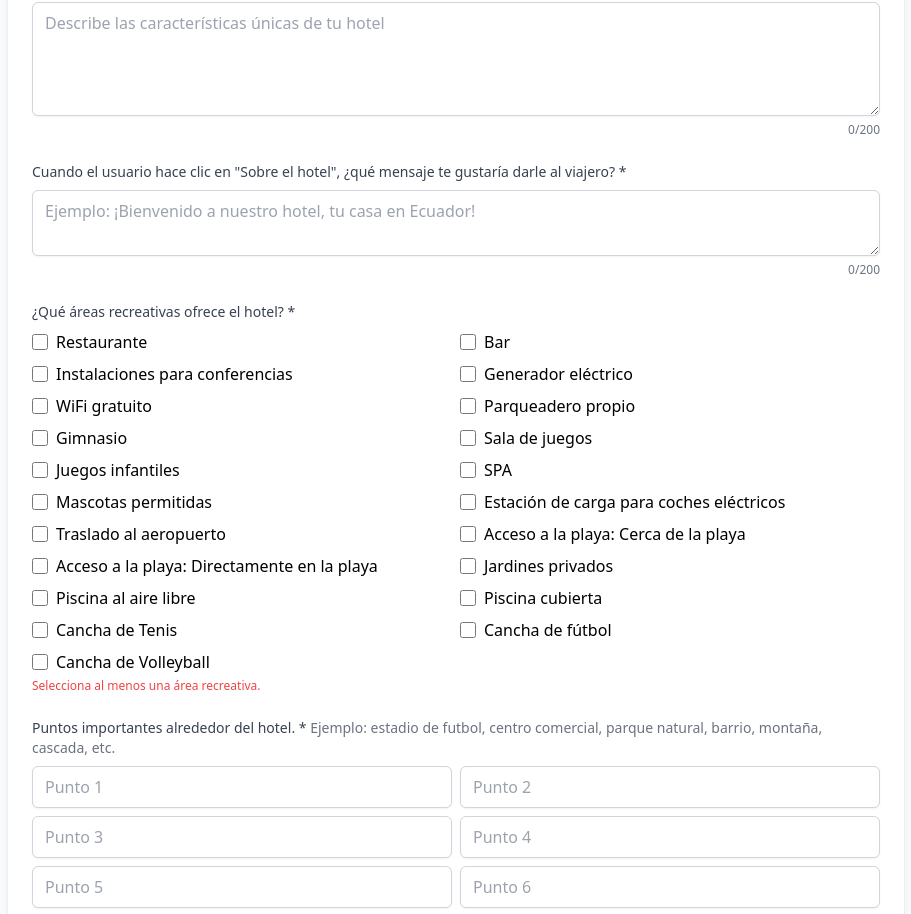
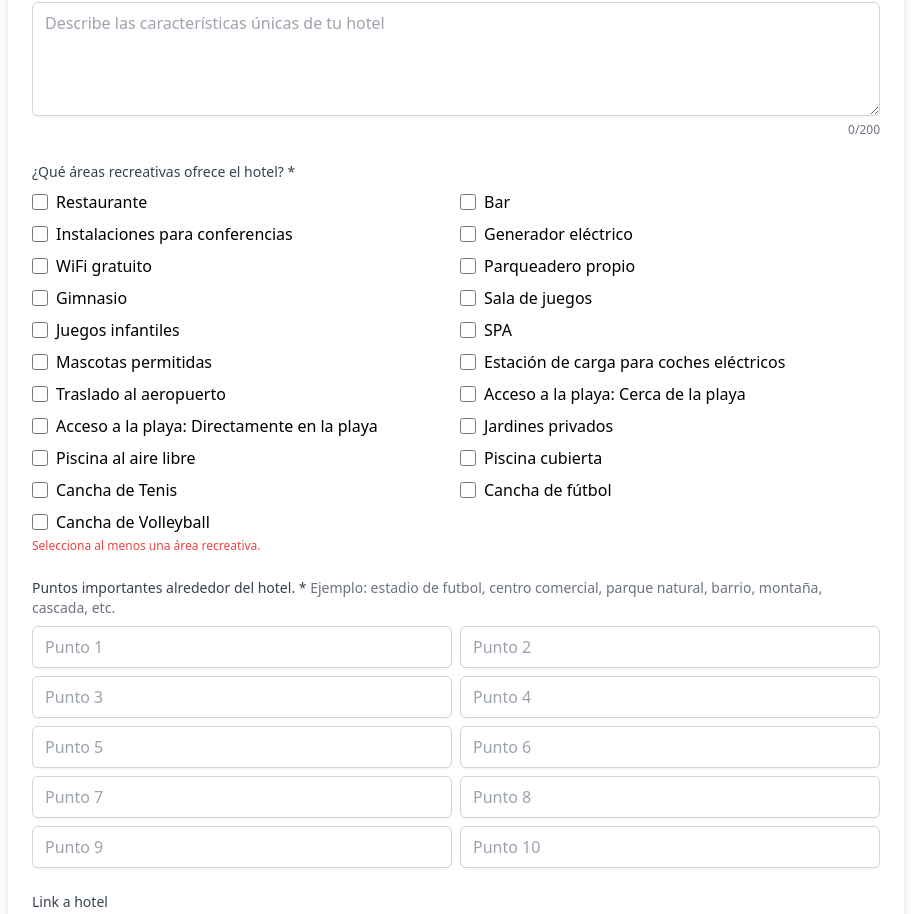
Before and after one commit to Mau567/AHOTEC_chatbot, a Next.js app: page / in a window 1280 px wide. Shown: the part 883-1797 px from the top of the page, without its empty margins (184-1095 px from the left). Built offline with nearby package versions, Linux system fonts and the light colour scheme.

Commit message:
Remove 'aboutMessage' field from hotel registration form, including its associated input and submission logic, to streamline the form and enhance user experience.

```diff
--- a/app/page.tsx
+++ b/app/page.tsx
@@ -11,7 +11,6 @@ interface HotelFormData {
   description: string
   bookingLink: string // Renombrar a linkHotel
   image?: File | null
-  aboutMessage: string // Mensaje para el viajero
   recreationAreas: string[] // Áreas recreativas ahora es array
   locationPhrase: string // Localización en una frase
   address: string // Dirección
@@ -34,7 +33,6 @@ export default function Home() {
     description: '',
     bookingLink: '',
     image: null,
-    aboutMessage: '',
     recreationAreas: [], // Cambiado a array
     locationPhrase: '',
     address: '',
@@ -157,7 +155,6 @@ export default function Home() {
         form.append('image', formData.image)
       }
       form.append('surroundings', formData.surroundings.join(','))
-      form.append('aboutMessage', formData.aboutMessage)
       form.append('recreationAreas', recreationAreasString)
       form.append('locationPhrase', formData.locationPhrase)
       form.append('address', formData.address)
@@ -179,7 +176,6 @@ export default function Home() {
           description: '',
           bookingLink: '',
           image: null,
-          aboutMessage: '',
           recreationAreas: [],
           locationPhrase: '',
           address: '',
@@ -466,25 +462,6 @@ export default function Home() {
                 <div className="text-xs text-gray-500 text-right">{formData.description.length}/200</div>
               </div>
 
-              {/* Mensaje para el viajero */}
-              <div>
-                <label htmlFor="aboutMessage" className="block text-sm font-medium text-gray-700 mb-2">
-                  Cuando el usuario hace clic en "Sobre el hotel", ¿qué mensaje te gustaría darle al viajero? *
-                </label>
-                <textarea
-                  id="aboutMessage"
-                  name="aboutMessage"
-                  value={formData.aboutMessage}
-                  onChange={handleFormChange}
-                  required
-                  maxLength={200}
-                  rows={2}
-                  className="w-full px-3 py-2 border border-gray-300 rounded-md shadow-sm focus:outline-none focus:ring-2 focus:ring-blue-500 focus:border-blue-500"
-                  placeholder="Ejemplo: ¡Bienvenido a nuestro hotel, tu casa en Ecuador!"
-                />
-                <div className="text-xs text-gray-500 text-right">{formData.aboutMessage.length}/200</div>
-              </div>
-
               {/* Áreas recreativas */}
               <div>
                 <label className="block text-sm font-medium text-gray-700 mb-2">
```
